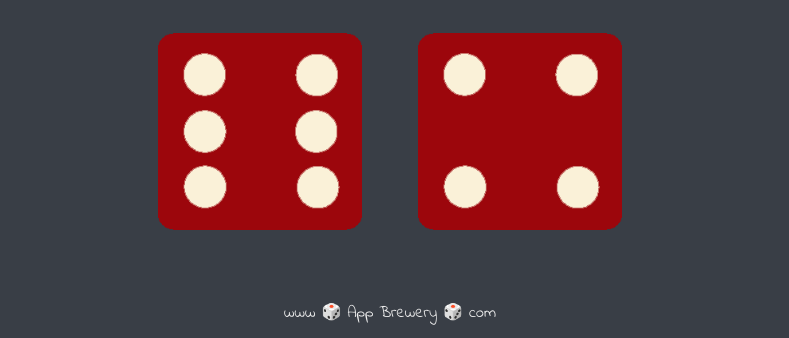
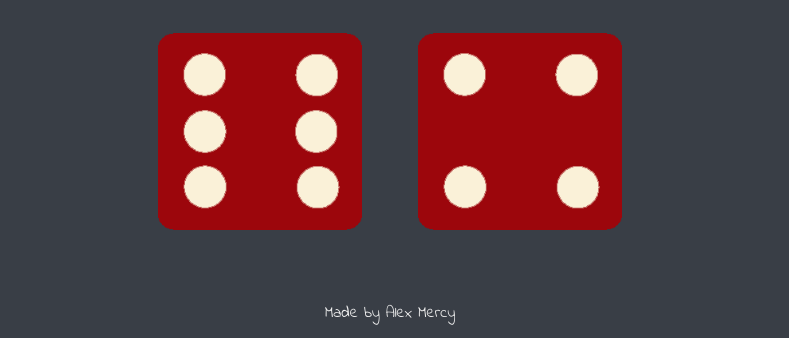
Before and after one commit to Alex-Mercy/Dice-game, a plain HTML site: page index.html in a window 1280 px wide. Shown: the part 462-800 px from the top of the page, without its empty margins (250-1039 px from the left). Drawn offline with Linux system fonts and the light colour scheme.

Commit message:
Update index.html

```diff
--- a/index.html
+++ b/index.html
@@ -29,6 +29,6 @@
   </body>
 
   <footer>
-    www 🎲 App Brewery 🎲 com
+    Made by Alex Mercy
   </footer>
 </html>
```
